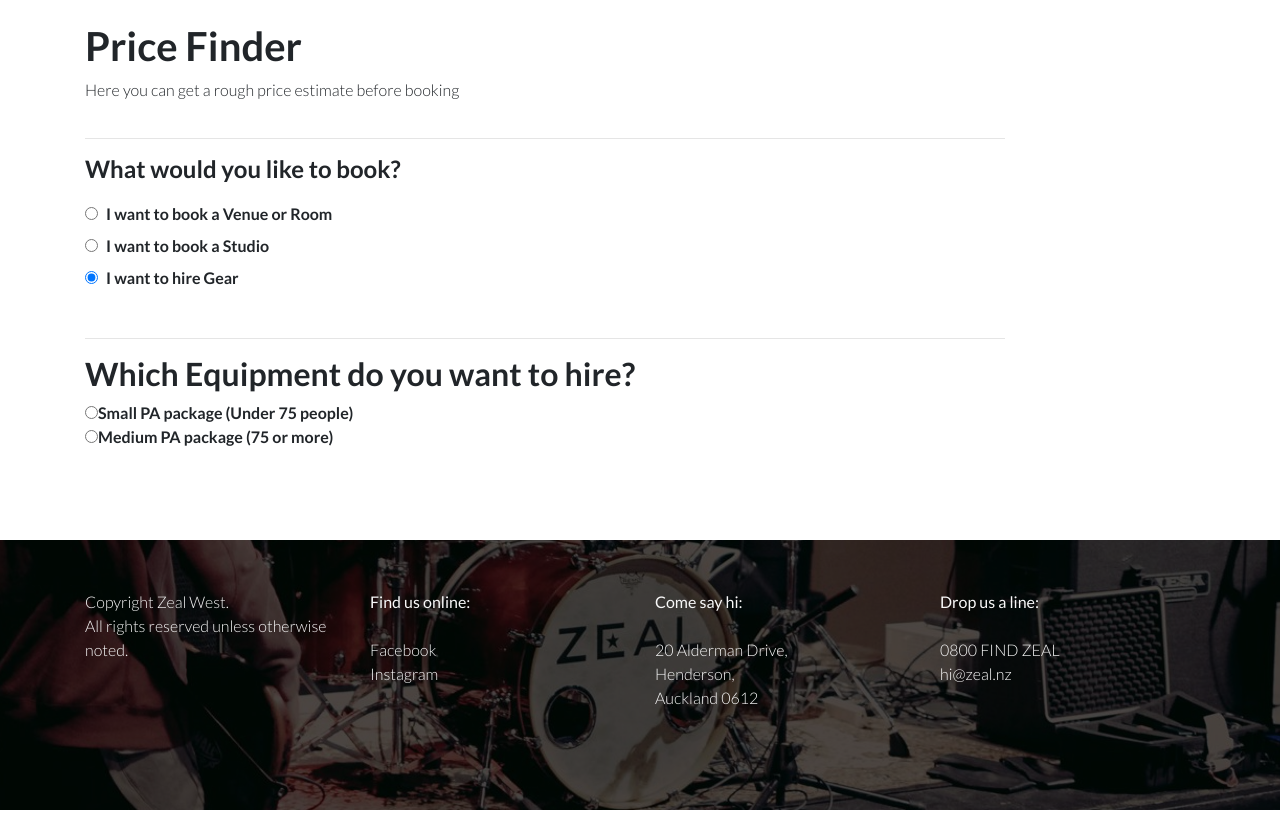
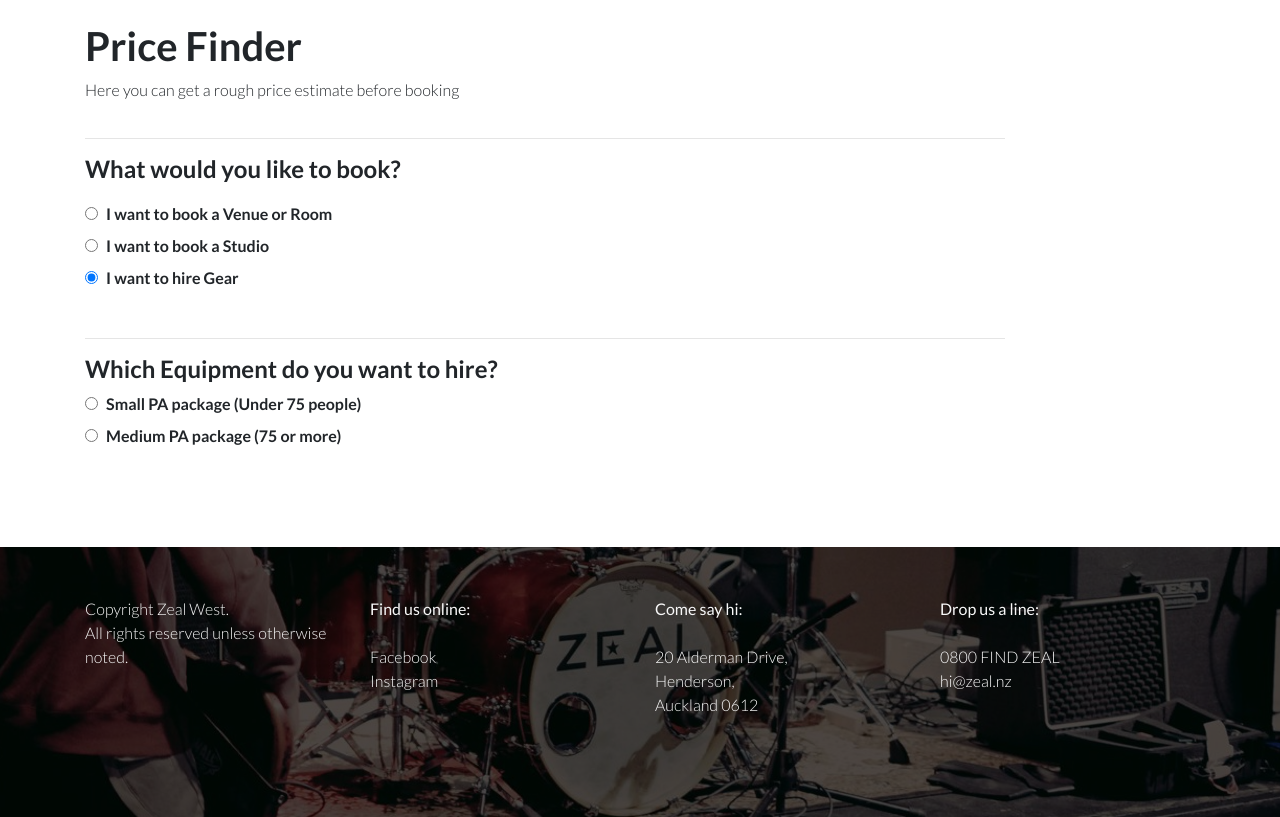
Before and after one commit to JohPa8696/ZealBookingSystem, a website: page priceFinder.html in a window 1280 px wide. Both pictures are taken after a click on the radio button "I want to hire Gear". Shown: the part 63-880 px from the top of the page. Drawn offline with Linux system fonts and the light colour scheme.

Commit message:
Fixed styling of calculator inputs

```diff
--- a/priceFinder.html
+++ b/priceFinder.html
@@ -217,9 +217,15 @@
 
 				<!-- START INNER LIST 3  (hire gear)-->
 				<ul id='gear'>
-				<br><hr><h2 class="section-heading">Which Equipment do you want to hire?</h2>
-				<li><input type="radio" name="gear" id="smallPA" />Small PA package (Under 75 people)
-				<li><input type="radio" name="gear" id="mediumPA" />Medium PA package (75 or more)
+				<br><hr><h4 class="section-heading">Which Equipment do you want to hire?</h4>
+				<li>
+					<input type="radio" name="gear" id="smallPA" />
+					<label for="smallPA" class="price-finder-label">Small PA package (Under 75 people)</label>
+				</li>
+				<li>
+					<input type="radio" name="gear" id="mediumPA" />
+					<label for="mediumPA" class="price-finder-label">Medium PA package (75 or more)</label>
+				</li>
 				</ul>
 				<!-- END INNER LIST 3 -->
 
@@ -293,7 +299,7 @@
 				if(document.getElementById("gearChecked").checked) {
 					if(document.getElementById("smallPA").checked) {
 						priceText = "Full day booking: $"+smallPApackageFullDayRateAndDetail +"<br><br>If delivery required: $50 (within Auckland)"
-									+"<br><br><h5>Additional Options:</h5> <p>Microphone ($"+microphoneHire+" each)"
+									+"<br></h4><span>Additional Options:</span> <p>Microphone ($"+microphoneHire+" each)"
 								 +"<br>Microphone Stands ($"+microphoneStandHire+" each)<br>Swap analog desk to digital: $"+swapToAnalog+"</p>"; showPrice= true;
 					} else if(document.getElementById("mediumPA").checked) {
 						priceText = "Full day booking: $"+mediumPApackageFullDayRateAndDetail+"<br><br>If delivery required: $50 (within Auckland)"
```
